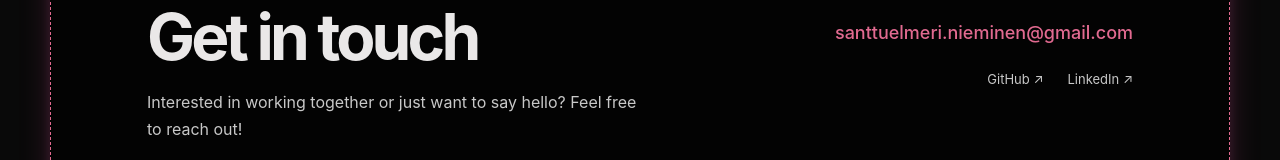
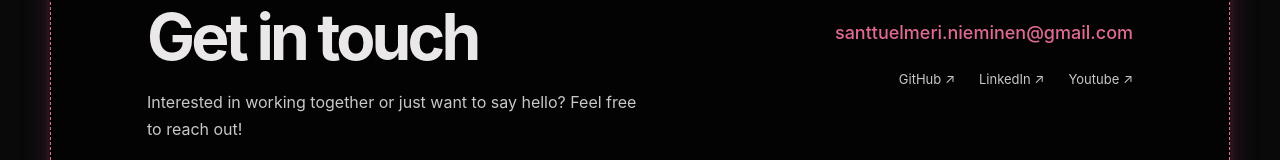
Before and after one commit to TuttiAnkka/TuttiAnkka.github.io, a React (Vite) app: page / in a window 1280 px wide. Shown: the part 3138-3298 px from the top of the page. Built offline with nearby package versions, Linux system fonts and the light colour scheme.

Commit message:
Added YouTube link

```diff
--- a/src/components/Contact.jsx
+++ b/src/components/Contact.jsx
@@ -38,11 +38,13 @@ function Contact() {
               LinkedIn ↗
             </a>
 
-            {/*
-            <a href="https://instagram.com/" target="_blank" rel="noreferrer">
-              Instagram ↗
+            <a
+              href="https://www.youtube.com/@ElmeriN"
+              target="_blank"
+              rel="noreferrer"
+            >
+              Youtube ↗
             </a>
-            */}
           </div>
         </div>
       </div>
```
